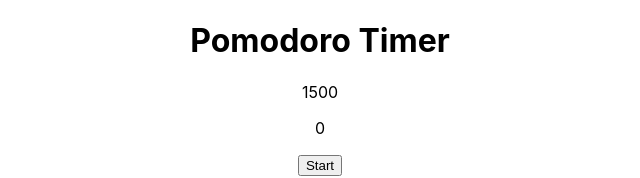
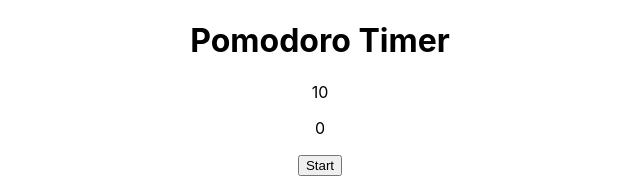
Before and after one commit to mtrew2015/react-pomodoro-timer, a React (Create React App) app in the folder pomodoro/: page / in a window 1280 px wide. Shown: the top 178 px of the page, without its empty margins (320-960 px from the left). Built offline with nearby package versions, Linux system fonts and the light colour scheme.

Commit message:
working on audio

```diff
--- a/pomodoro/src/App.js
+++ b/pomodoro/src/App.js
@@ -3,30 +3,36 @@ import React, { useState, useEffect } from 'react';
 import './App.scss';
 
 function App() {
-	const [ time, setTime ] = useState(1500);
+	const [ time, setTime ] = useState(10)
 	const [ active, setActive ] = useState(false);
 	const [ count, setCount ] = useState(0);
-	const [ onBreak, setOnBreak ] = useState(false);
+  const [ onBreak, setOnBreak ] = useState(false);
+
+
 
 	useEffect(() => {
-		let int = null;
+    // const audio = document.getElementsByClassName('audio-element')
+    // console.log(audio)
+    let int = null;
+    document.title = onBreak ? `Break: ${time}`: `${time} Left`
 		if (active && time > 0) {
 			int = setInterval(() => {
 				setTime((time) => time - 1);
-			}, 10);
+			}, 1000);
 		} else {
       if (active && time === 0 && !onBreak){
         setActive(false);
         setTime(shortOrLong())
         setOnBreak(true)
-        setCount(count + 1)
-        alert("Time For A Break!!")
+        setCount(count + 1);
+        audio.play()
       }
       else if (onBreak && time === 0){
         setOnBreak(false);
         setTime(1500);
         clearInterval(int);
         setActive(false)
+        // audio.play()
       }
     }
 		return () => clearInterval(int);
@@ -49,6 +55,7 @@ function App() {
 
 	return (
 		<div className="App">
+      {/* <audio className="audio-element" src='./assets/bell.mp3'/> */}
 			<h1>Pomodoro Timer</h1>
 			<p>{time}</p>
 			<p>{count}</p>
```
Also changed, not shown: 1 other file (tests, documents, lock files or other folders).
